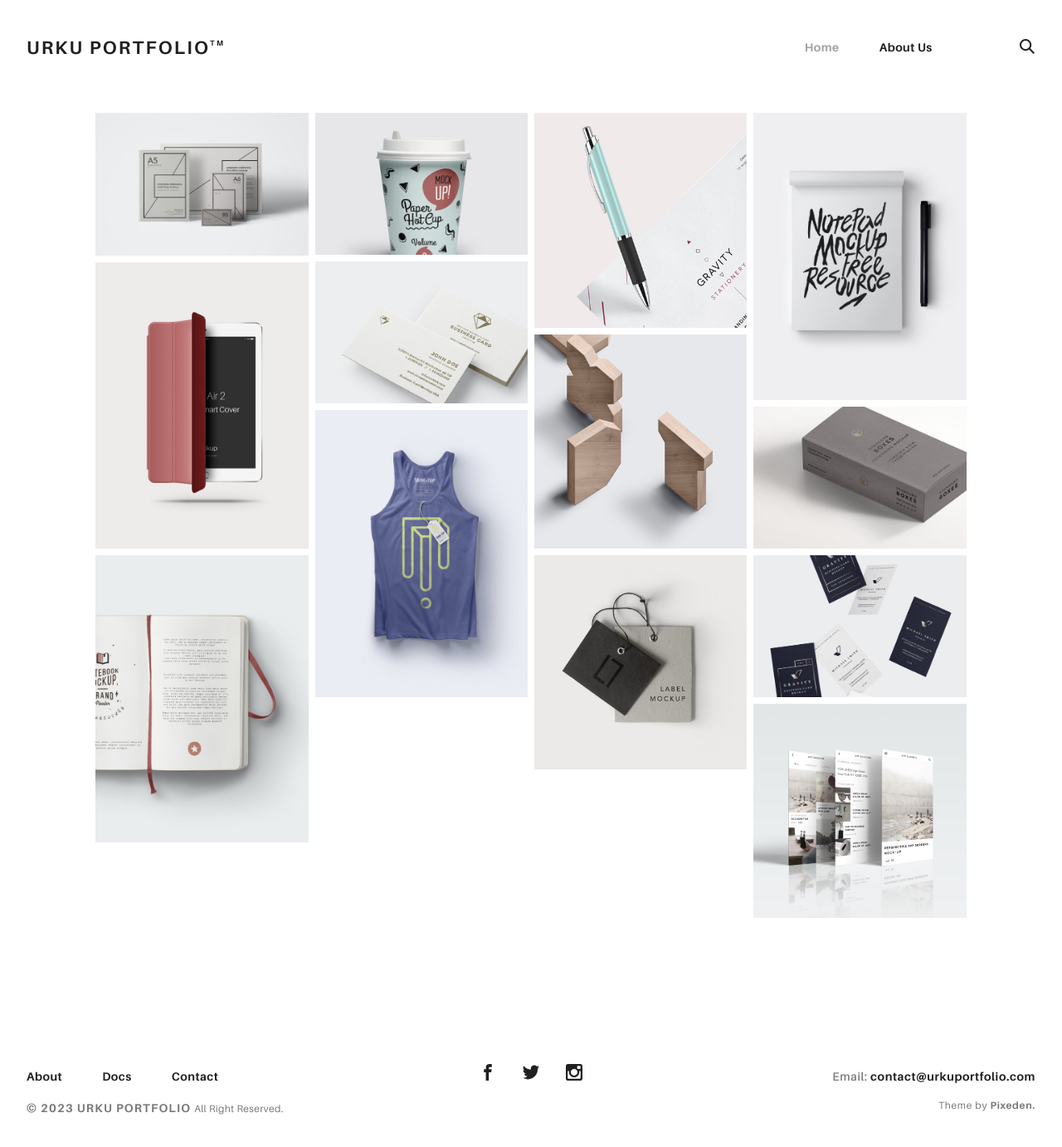
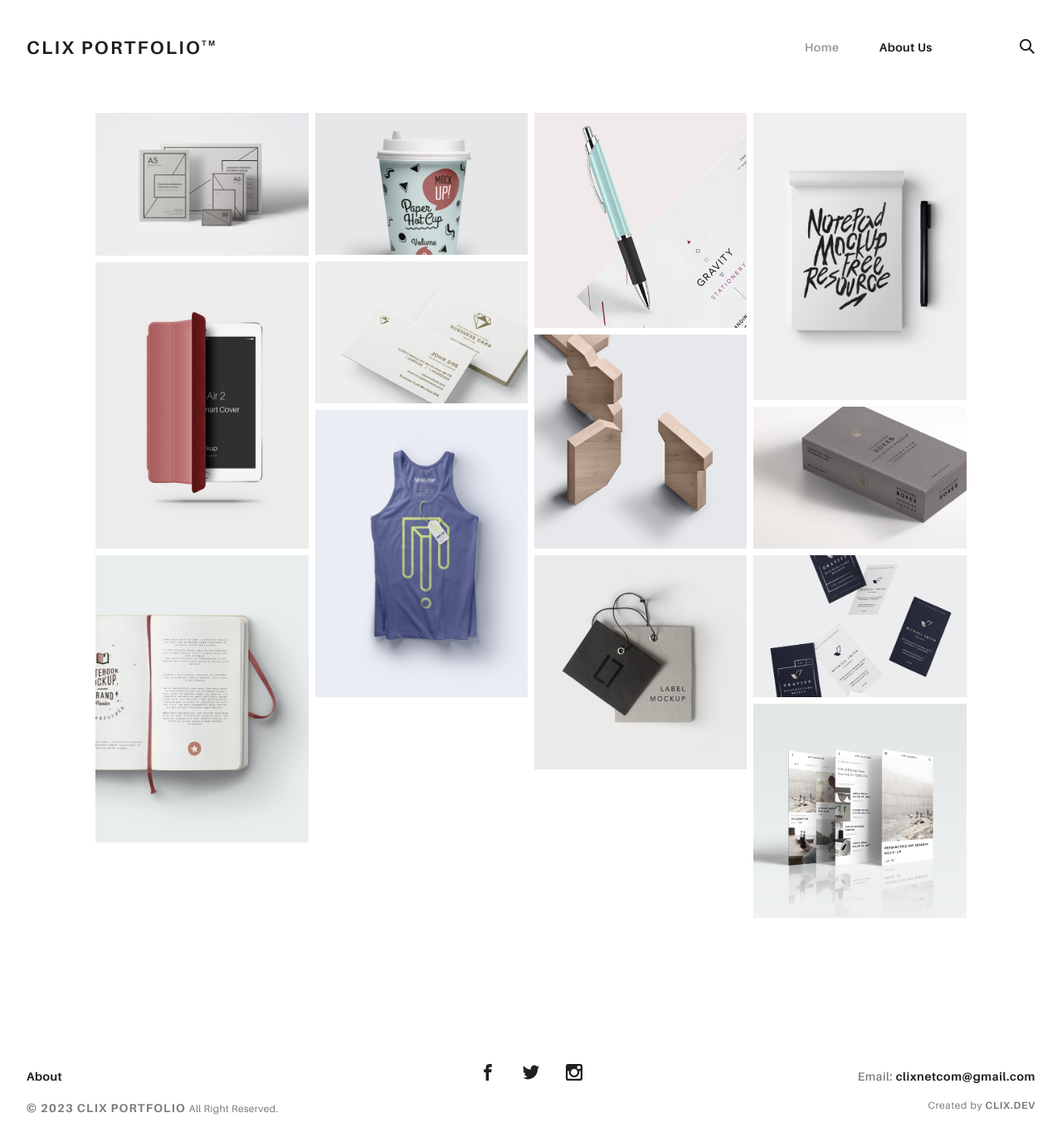
Before and after one commit to WilverArriaza/urku, an Angular app: page /home in a window 1280 px wide. Shown: the top 1382 px of the page at 83% size. Built offline with nearby package versions, Linux system fonts and the light colour scheme.

Commit message:
Services created header and footer done

```diff
--- a/src/app/app.component.ts
+++ b/src/app/app.component.ts
@@ -1,4 +1,5 @@
 import { Component } from '@angular/core';
+import { InformationService } from "./services/information.service"
 
 @Component({
   selector: 'app-root',
@@ -6,5 +7,7 @@ import { Component } from '@angular/core';
   styleUrls: ['./app.component.css']
 })
 export class AppComponent {
-  title = 'portfolio';
+
+constructor( public _is:InformationService){}
+
 }
--- a/src/app/components/footer/footer.component.html
+++ b/src/app/components/footer/footer.component.html
@@ -2,29 +2,26 @@
     <div class="ae-grid ae-grid--collapse">
       <div class="ae-grid__item item-lg-4 au-xs-ta-center au-lg-ta-left">
         <ul class="rk-menu rk-footer-menu">
-          <li class="rk-menu__item"><a href="about.html" class="rk-menu__link">About</a>
-          </li>
-          <li class="rk-menu__item"><a href="documentation.html" class="rk-menu__link">Docs</a>
-          </li>
-          <li class="rk-menu__item"><a href="contact.html" class="rk-menu__link">Contact</a>
+          <li class="rk-menu__item"><a routerLink="about" class="rk-menu__link">About</a>
           </li>
         </ul>
-        <p class="rk-footer__text rk-footer__copy "> <span class="ae-u-bold">© </span><span class="ae-u-bolder">{{ anio }} URKU PORTFOLIO </span>All Right Reserved.</p>
+        <p class="rk-footer__text rk-footer__copy "> <span class="ae-u-bold">© </span><span class="ae-u-bolder">{{ anio }} {{ _is.info.titulo }} </span>All Right Reserved.</p>
       </div>
-      <div class="ae-grid__item item-lg-4 au-xs-ta-center"><a href="#0" class="rk-social-btn ">
+
+      <div class="ae-grid__item item-lg-4 au-xs-ta-center"><a [href]="_is.info.facebook" target="_blank" class="rk-social-btn ">
           <svg>
             <use xlink:href="assets/img/symbols.svg#icon-facebook"></use>
-          </svg></a><a href="#0" class="rk-social-btn ">
+          </svg></a><a [href]="_is.info.twitter" target="_blank" class="rk-social-btn ">
           <svg>
             <use xlink:href="assets/img/symbols.svg#icon-twitter"></use>
-          </svg></a><a href="#0" class="rk-social-btn ">
+          </svg></a><a [href]="_is.info.instagram" target="_blank" class="rk-social-btn ">
           <svg>
             <use xlink:href="assets/img/symbols.svg#icon-pinterest"></use>
           </svg></a>
         </div>
       <div class="ae-grid__item item-lg-4 au-xs-ta-center au-lg-ta-right">
-        <p class="rk-footer__text rk-footer__contact "> <span class="ae-u-bold">Email: </span><span class="ae-u-bolder"> <a href="#0" class="rk-dark-color ">contact@urkuportfolio.com </a></span></p>
-        <p class="rk-footer__text rk-footer__by">Theme by <a href="http://pixeden.com" class="ae-u-bolder">Pixeden.</a></p>
+        <p class="rk-footer__text rk-footer__contact "> <span class="ae-u-bold">Email: </span><span class="ae-u-bolder"> <a href="mailTo:{{_is.info.email}}" class="rk-dark-color ">{{_is.info.email}}</a></span></p>
+        <p class="rk-footer__text rk-footer__by">Created by <a [href]="_is.info.author_site" target="_blank" class="ae-u-bolder">{{ _is.info.short_name }}</a></p>
       </div>
     </div>
   </footer>
--- a/src/app/components/footer/footer.component.ts
+++ b/src/app/components/footer/footer.component.ts
@@ -1,4 +1,5 @@
 import { Component } from '@angular/core';
+import { InformationService } from '../../services/information.service'
 
 @Component({
   selector: 'app-footer',
@@ -10,4 +11,6 @@ export class FooterComponent {
 
   anio:number = new Date().getFullYear();
 
+  constructor( public _is:InformationService ){}
+
 }
--- a/src/app/components/header/header.component.html
+++ b/src/app/components/header/header.component.html
@@ -13,7 +13,7 @@
     </label>
     <div class="ae-container-fluid rk-topbar">
       <h1 class="rk-logo">
-        <a routerLink="home">urku portfolio<sup>tm</sup></a>
+        <a routerLink="home">{{ _is.info.titulo }}<sup>tm</sup></a>
         </h1>
       <nav class="rk-navigation">
         <ul class="rk-menu">
--- a/src/app/components/header/header.component.ts
+++ b/src/app/components/header/header.component.ts
@@ -1,4 +1,5 @@
 import { Component } from '@angular/core';
+import { InformationService} from "../../services/information.service"
 
 @Component({
   selector: 'app-header',
@@ -8,4 +9,8 @@ import { Component } from '@angular/core';
 })
 export class HeaderComponent {
 
+  constructor(public _is:InformationService){}
+
+
+
 }
--- /dev/null
+++ b/src/app/services/information.service.ts
@@ -0,0 +1,20 @@
+import { Injectable } from '@angular/core';
+import { HttpClient } from '@angular/common/http'
+
+@Injectable({
+  providedIn: 'root'
+})
+export class InformationService {
+
+  info:any = {};
+
+  constructor( public http:HttpClient ) {
+
+    this.http.get("assets/data/info.page.json")
+      .subscribe( data => {
+        console.log(data);
+        this.info = data;
+      } )
+
+  }
+}
--- /dev/null
+++ b/src/assets/data/info.page.json
@@ -0,0 +1,10 @@
+{
+    "titulo": "CLIX PORTFOLIO",
+    "email": "clixnetcom@gmail.com",
+    "short_name": "CLIX.DEV",
+    "author_site": "https://www.clix.dev",
+    "facebook": "https://www.facebook.com",
+    "twitter": "https://www.twitter.com",
+    "instagram": "https://www.instagram.com",
+    "work_team": []
+}
```
Also changed, not shown: src/app/app.module.ts (+8 -2 lines).
